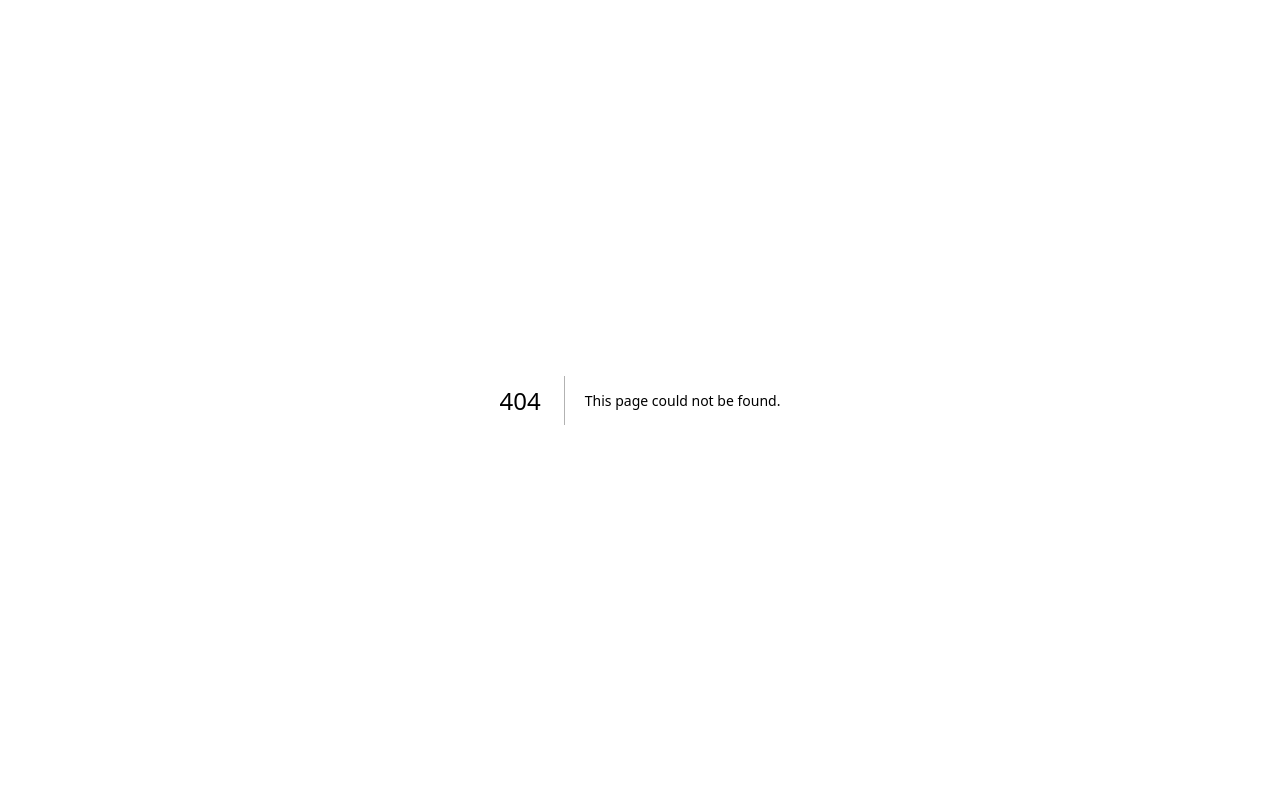
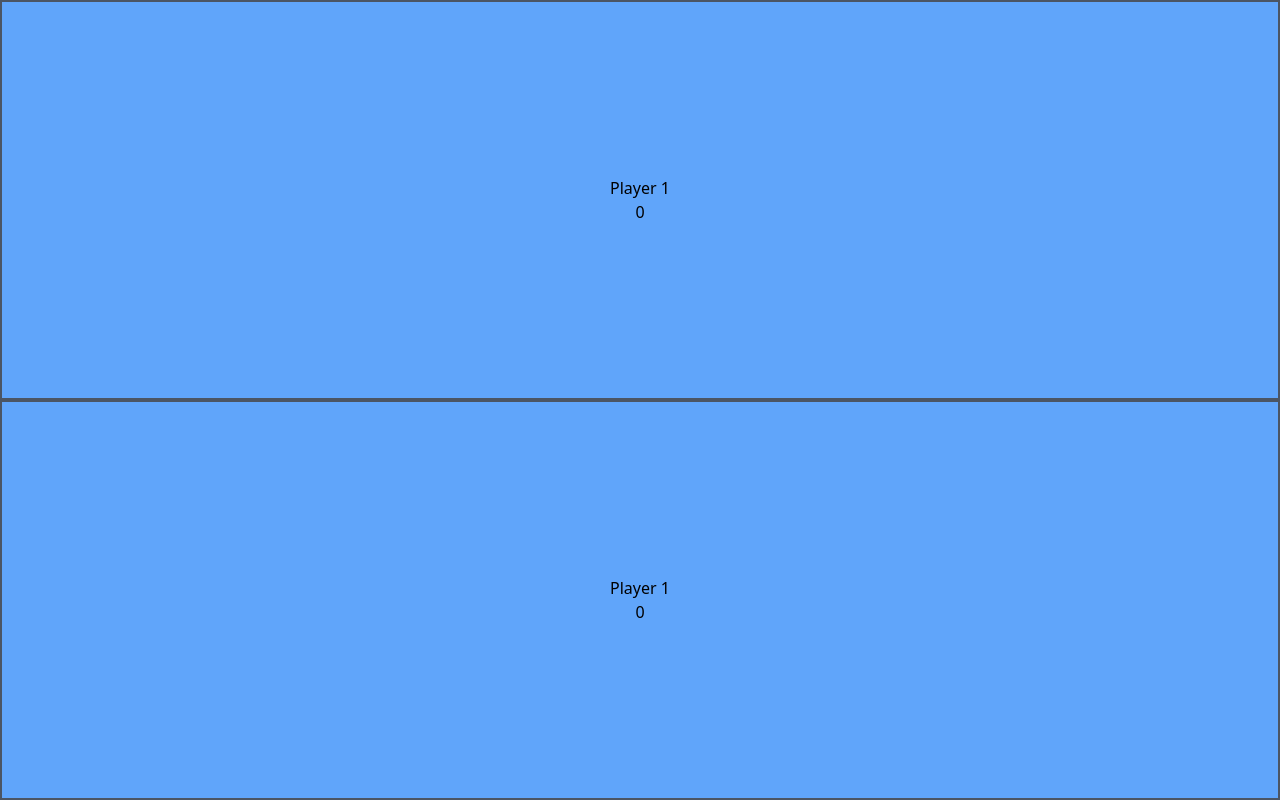
Before and after one commit to Nicholas-Abell/lorcana_life_counter, a Next.js app: page /main in a window 1280 px wide. Before the commit this address had no page. Built offline with nearby package versions, Linux system fonts and the light colour scheme.

Commit message:
feat: Page Navigation

```diff
--- /dev/null
+++ b/app/main/page.tsx
@@ -0,0 +1,22 @@
+"use client";
+import { useState } from "react";
+import { useSnapshot } from "valtio";
+import Player from "../components/player/Player";
+import { state } from "../va;tio/state";
+
+export default function Home() {
+  const snap = useSnapshot(state);
+  return (
+    <main
+      className={
+        snap.playerCount > 2
+          ? `grid grid-cols-2 w-screen h-screen`
+          : `grid grid-rows-2 w-screen h-screen`
+      }
+    >
+      {[...Array(snap.playerCount)].map((player) => (
+        <Player />
+      ))}
+    </main>
+  );
+}
```
